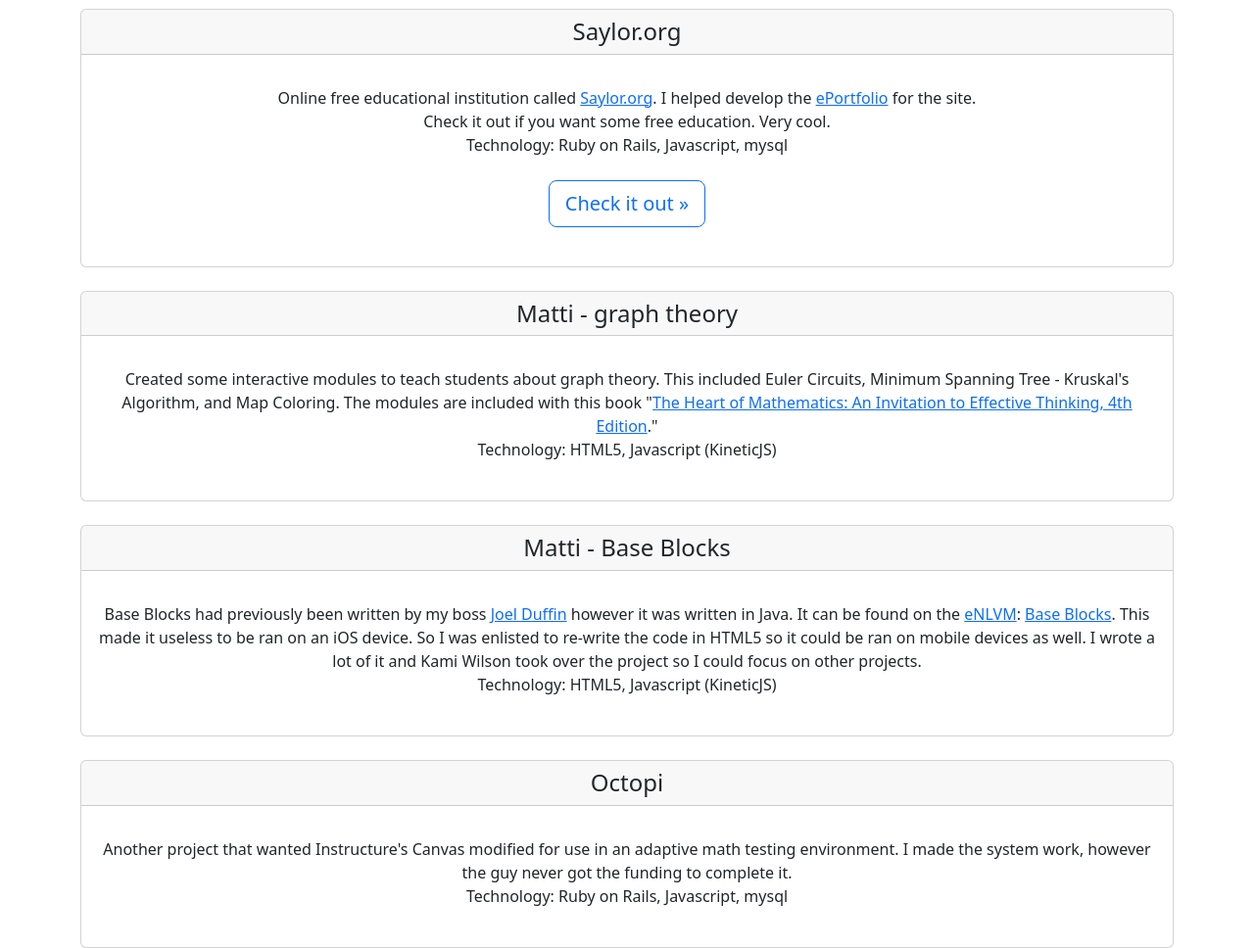
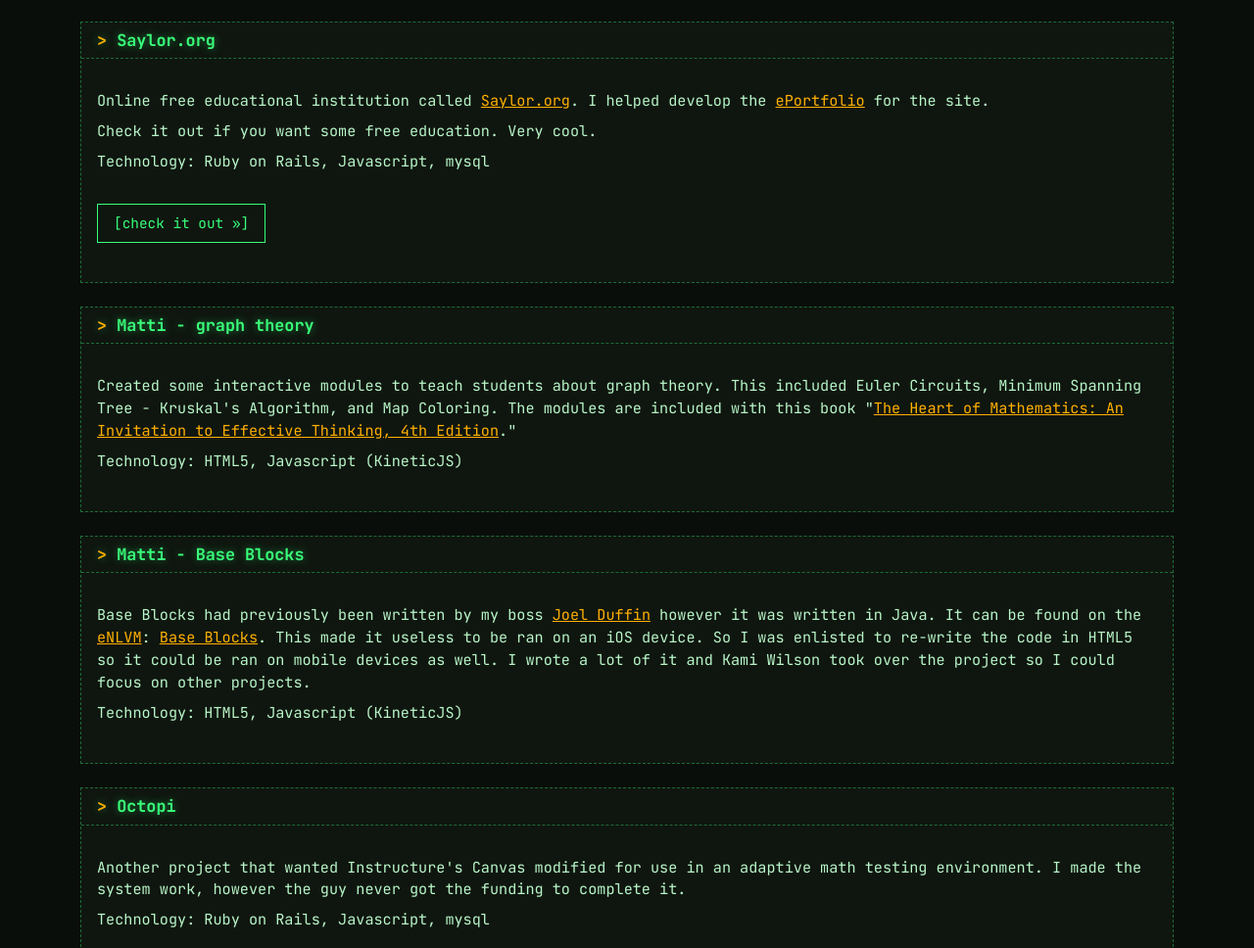
Before and after one commit to bfcoder/bfcoder.github.com, an Astro site: page /projects in a window 1280 px wide. Shown: the part 1078-2046 px from the top of the page at 98% size. Built offline with nearby package versions, Linux system fonts and the light colour scheme; Astro itself is replaced by a stand-in of ours; a script that the page names is missing.

Commit message:
Theme: Terminal: green-on-black monospace with shell prompts and CRT scanlines
Co-Authored-By: Claude Opus 5.5 <noreply@anthropic.com>

```diff
--- a/src/layouts/Layout.astro
+++ b/src/layouts/Layout.astro
@@ -18,6 +18,9 @@ const canonicalUrl = new URL(Astro.url.pathname, import.meta.env.SITE).href;
     <meta charset="UTF-8" />
     <meta name="viewport" content="width=device-width" />
     <link rel="icon" type="image/svg+xml" href="/favicon.svg" />
+    <link rel="preconnect" href="https://fonts.googleapis.com" />
+    <link rel="preconnect" href="https://fonts.gstatic.com" crossorigin />
+    <link rel="stylesheet" href="https://fonts.googleapis.com/css2?family=JetBrains+Mono:wght@400;700&display=swap" />
     <title>{title}</title>
 
     <link rel="canonical" href={canonicalUrl}/>
--- a/src/pages/404.astro
+++ b/src/pages/404.astro
@@ -1,5 +1,5 @@
 ---
-import "bootstrap/dist/css/bootstrap.css";
+import "../sass/app.scss";
 ---
 
 <!DOCTYPE html>
@@ -7,6 +7,9 @@ import "bootstrap/dist/css/bootstrap.css";
 <html lang="en">
   <head>
     <title> Page Not Found </title>
+    <link rel="preconnect" href="https://fonts.googleapis.com" />
+    <link rel="preconnect" href="https://fonts.gstatic.com" crossorigin />
+    <link rel="stylesheet" href="https://fonts.googleapis.com/css2?family=JetBrains+Mono:wght@400;700&display=swap" />
   </head>
 
   <body>
--- a/src/sass/app.scss
+++ b/src/sass/app.scss
@@ -1,7 +1,186 @@
 @import "bootstrap/dist/css/bootstrap.css";
+
+// Theme: Terminal
+// Phosphor green on near-black, monospace everything, shell-prompt flourishes
+// and a faint CRT scanline overlay.
+
+$bg: #0a0e0a;
+$panel: #0f160f;
+$green: #39ff7a;
+$dim: #1f6b3a;
+$amber: #ffb000;
+$text: #b8f5c8;
+
+:root {
+  --bs-body-bg: #{$bg};
+  --bs-body-color: #{$text};
+  --bs-body-font-family: "JetBrains Mono", ui-monospace, SFMono-Regular, Menlo, monospace;
+  --bs-body-font-size: 0.95rem;
+  --bs-dark-rgb: 10, 14, 10;
+  --bs-link-color-rgb: 255, 176, 0;
+  --bs-link-hover-color-rgb: 57, 255, 122;
+  --bs-border-color: #{$dim};
+  --bs-emphasis-color: #{$green};
+}
+
+body::after {
+  content: "";
+  position: fixed;
+  inset: 0;
+  pointer-events: none;
+  z-index: 2000;
+  background: repeating-linear-gradient(
+    to bottom,
+    rgba(0, 0, 0, 0) 0,
+    rgba(0, 0, 0, 0) 2px,
+    rgba(0, 0, 0, 0.18) 3px
+  );
+}
+
+::selection {
+  background: $green;
+  color: $bg;
+}
+
+h1, h2, h3, h4, h5, h6 {
+  color: $green;
+  text-shadow: 0 0 8px rgba(57, 255, 122, 0.45);
+}
+
+// Navigation
+.navbar.navbar-dark {
+  --bs-navbar-color: #{$dim};
+  --bs-navbar-hover-color: #{$green};
+  --bs-navbar-active-color: #{$green};
+  --bs-navbar-brand-color: #{$green};
+  --bs-navbar-brand-hover-color: #{$green};
+  box-shadow: inset 0 -1px 0 $dim;
+}
+
+.navbar-brand::before {
+  content: "~/";
+  color: $amber;
+}
 
 .sub-nav {
   top: 56px;
+
+  .navbar-brand::before {
+    content: "## ";
+    color: $dim;
+  }
+}
+
+.dropdown-menu {
+  --bs-dropdown-bg: #{$panel};
+  --bs-dropdown-border-color: #{$dim};
+  --bs-dropdown-border-radius: 0;
+  --bs-dropdown-link-color: #{$text};
+  --bs-dropdown-link-hover-color: #{$bg};
+  --bs-dropdown-link-hover-bg: #{$green};
+}
+
+// Hero
+.text-bg-dark {
+  color: $green !important;
+}
+
+.display-4 {
+  font-weight: 700;
+  font-size: clamp(1.6rem, 4vw, 2.6rem);
+
+  &::before {
+    content: "$ ";
+    color: $amber;
+  }
+
+  &::after {
+    content: "█";
+    margin-left: 0.15em;
+    animation: blink 1s steps(1) infinite;
+  }
+}
+
+.lead {
+  color: $text;
+}
+
+@keyframes blink {
+  50% { opacity: 0; }
+}
+
+// Cards
+.card {
+  --bs-card-bg: #{$panel};
+  --bs-card-border-color: #{$dim};
+  --bs-card-border-radius: 0;
+  --bs-card-inner-border-radius: 0;
+  --bs-card-cap-bg: transparent;
+  --bs-card-color: #{$text};
+  border-style: dashed;
+}
+
+.card-header {
+  border-bottom-style: dashed;
+  text-align: left;
+
+  h4 {
+    font-size: 1.05rem;
+    font-weight: 700;
+
+    &::before {
+      content: "> ";
+      color: $amber;
+    }
+  }
+}
+
+.card-body {
+  text-align: left;
+
+  li + li {
+    margin-top: 0.5rem;
+  }
+}
+
+.btn-outline-primary {
+  --bs-btn-color: #{$green};
+  --bs-btn-border-color: #{$green};
+  --bs-btn-hover-color: #{$bg};
+  --bs-btn-hover-bg: #{$green};
+  --bs-btn-hover-border-color: #{$green};
+  --bs-btn-active-color: #{$bg};
+  --bs-btn-active-bg: #{$green};
+  --bs-btn-active-border-color: #{$green};
+  --bs-btn-border-radius: 0;
+  --bs-btn-font-size: 0.9rem;
+  text-transform: lowercase;
+
+  &::before { content: "["; }
+  &::after { content: "]"; }
+}
+
+.btn-light {
+  --bs-btn-bg: transparent;
+  --bs-btn-color: #{$green};
+  --bs-btn-border-color: #{$green};
+  --bs-btn-hover-bg: #{$green};
+  --bs-btn-hover-color: #{$bg};
+  border-radius: 0 !important;
+}
+
+.text-light {
+  color: $green !important;
+}
+
+hr {
+  border-top: 1px dashed $dim;
+  opacity: 1;
+}
+
+footer {
+  color: $dim;
+  font-size: 0.85rem;
 }
 
 .top-container {
```
